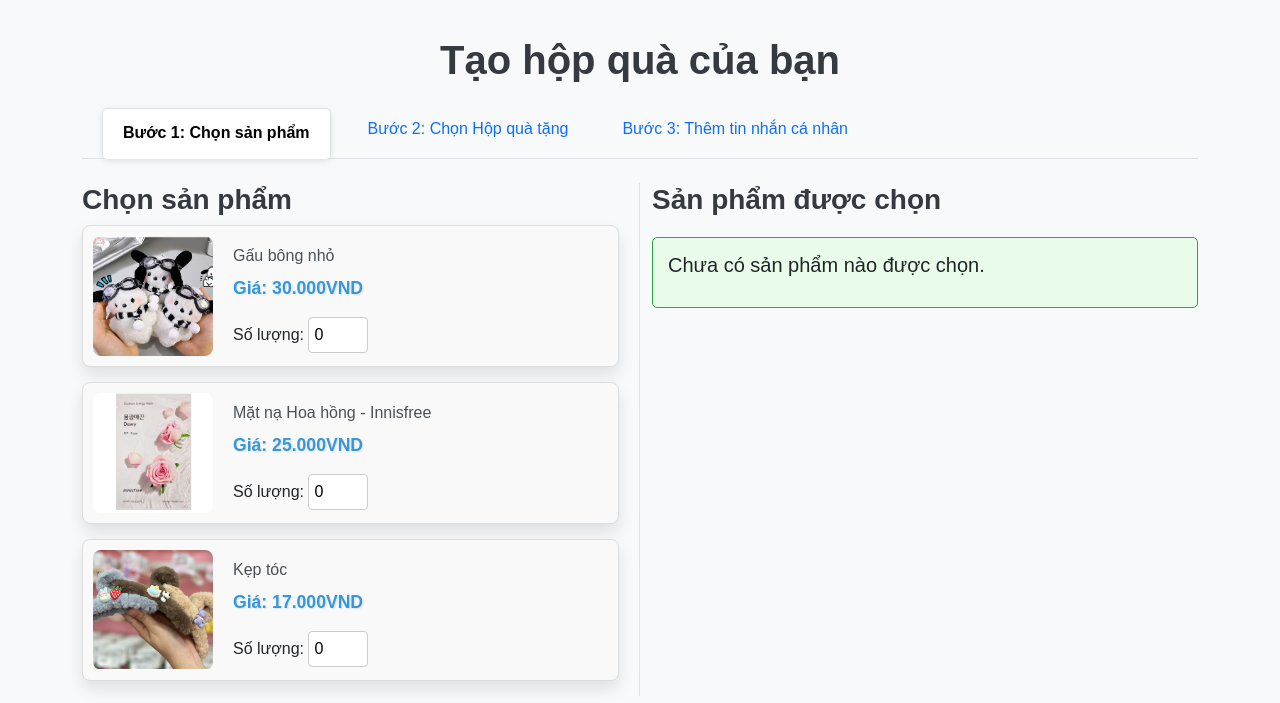
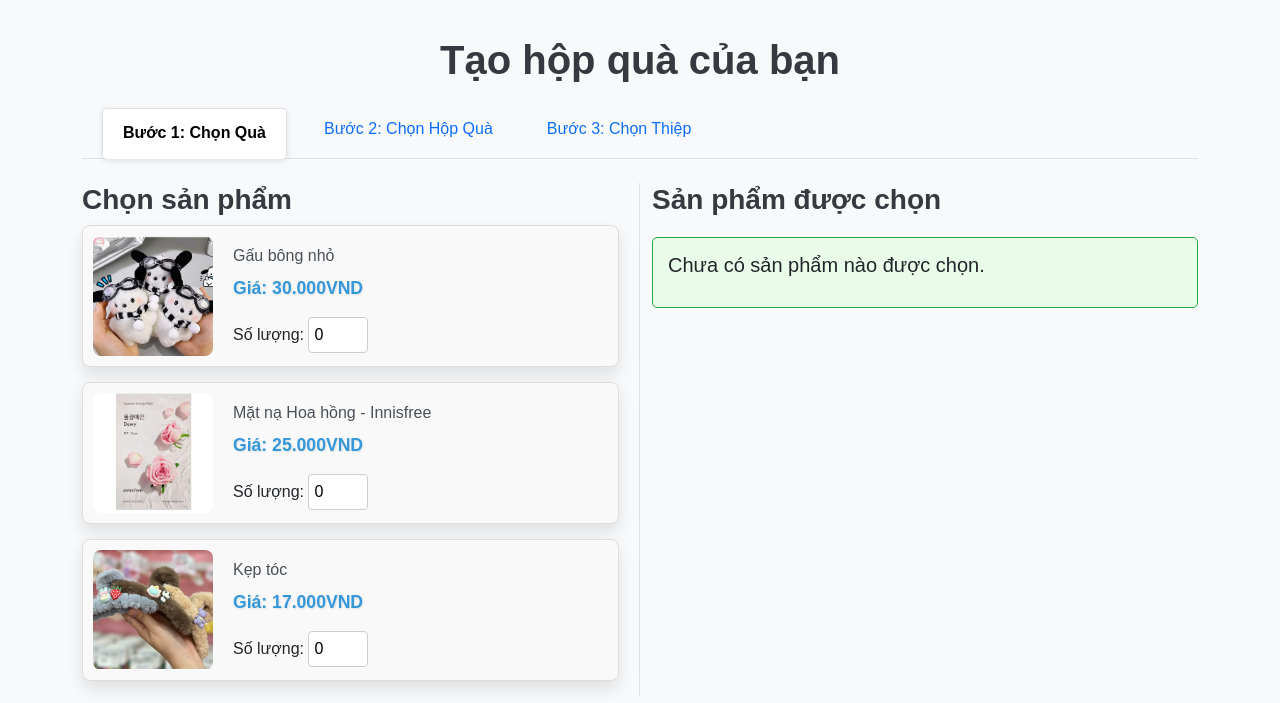
Before and after one commit to Cilven/EXE, a plain HTML site: page custom-gifts.html in a window 1280 px wide. Shown: the part 82-785 px from the top of the page. Drawn offline with nearby package versions, Linux system fonts and the light colour scheme.

Commit message:
Update custom-gifts.html

```diff
--- a/custom-gifts.html
+++ b/custom-gifts.html
@@ -512,13 +512,13 @@
         <h1 class="text-center mb-4">Tạo hộp quà của bạn</h1>
         <ul class="nav nav-tabs mb-4">
             <li class="nav-item">
-                <a class="nav-link active" id="step1-tab" data-bs-toggle="tab" href="#step1">Bước 1: Chọn sản phẩm</a>
+                <a class="nav-link active" id="step1-tab" data-bs-toggle="tab" href="#step1">Bước 1: Chọn Quà</a>
             </li>
             <li class="nav-item">
-                <a class="nav-link" id="step2-tab" data-bs-toggle="tab" href="#step2">Bước 2: Chọn Hộp quà tặng</a>
+                <a class="nav-link" id="step2-tab" data-bs-toggle="tab" href="#step2">Bước 2: Chọn Hộp Quà</a>
             </li>
             <li class="nav-item">
-                <a class="nav-link" id="step3-tab" data-bs-toggle="tab" href="#step3">Bước 3: Thêm tin nhắn cá nhân</a>
+                <a class="nav-link" id="step3-tab" data-bs-toggle="tab" href="#step3">Bước 3: Chọn Thiệp</a>
             </li>
         </ul>
         <div class="tab-content">
```
